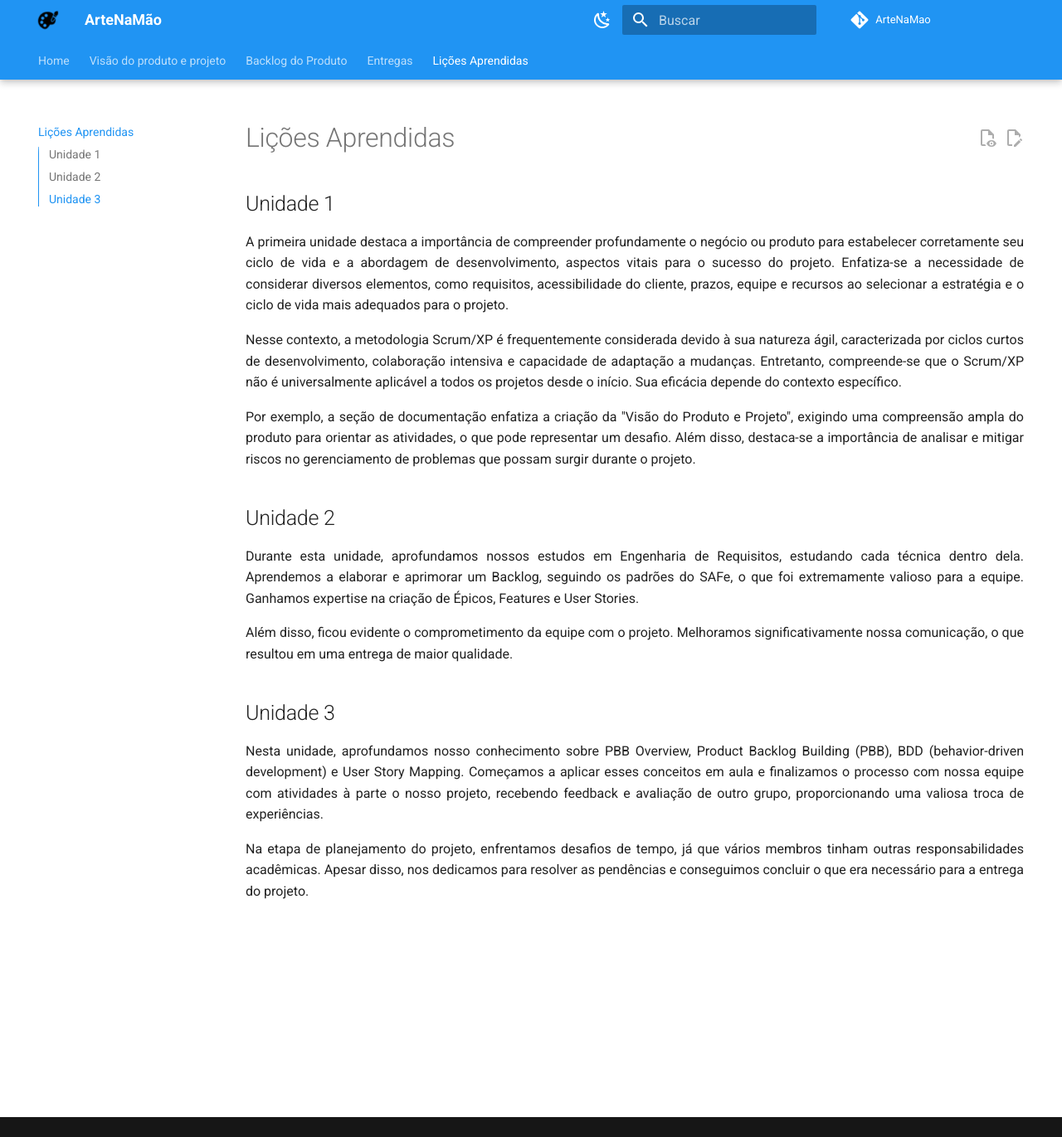
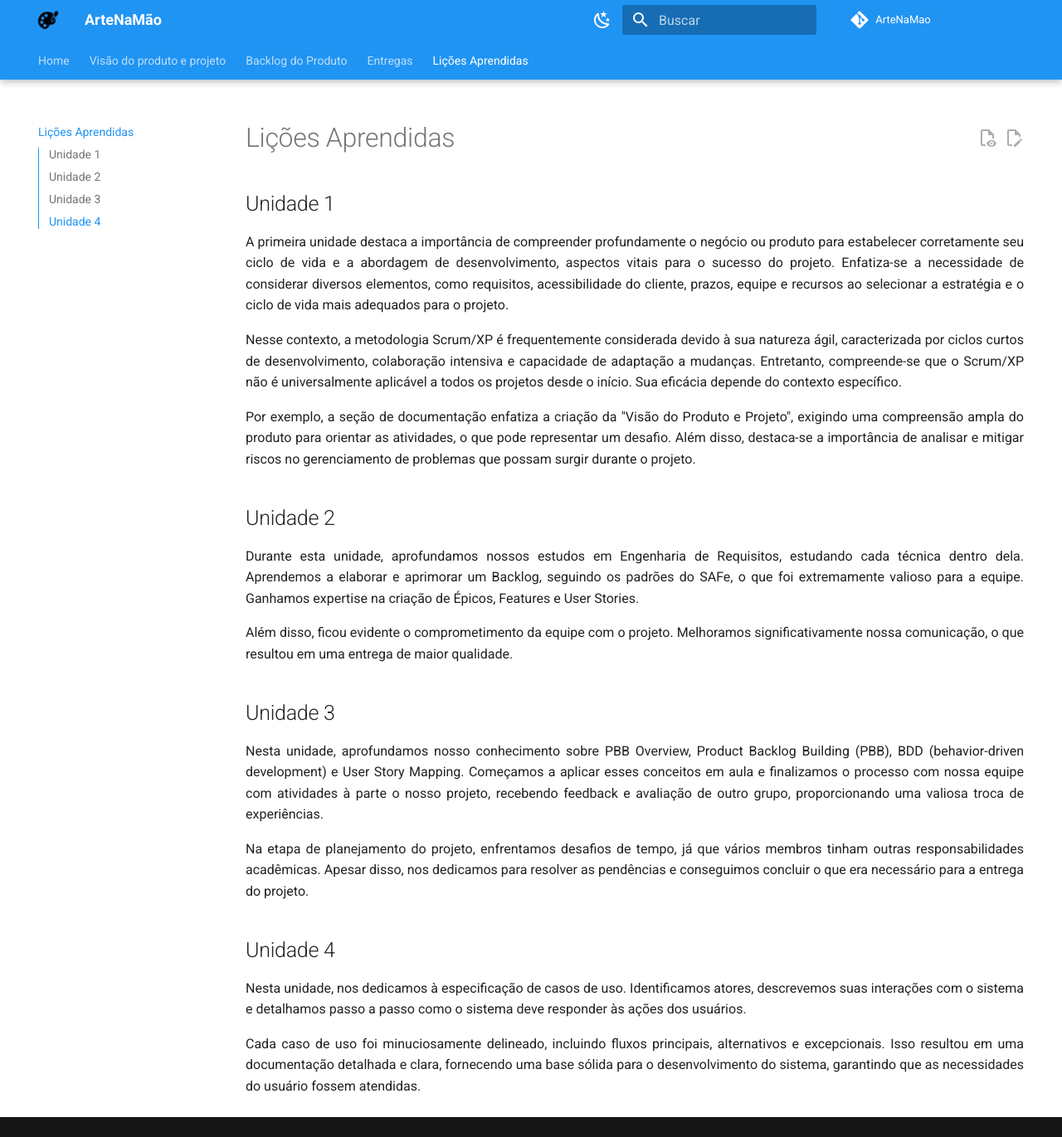
Before and after one commit to mdsreq-fga-unb/2023.2-ArteNaMao, an MkDocs documentation site: the page built from docs/licoes/unidade-2.md, in a window 1280 px wide and 1371 px high. Shown: the whole window at 83% size. Built offline with MkDocs 1.6.1 and Material for MkDocs 9.7.7, drawn with Linux system fonts in a browser that asks for light colours; comment, search, counter and statistics services are not loaded.

Commit message:
update gitpages

```diff
--- a/docs/licoes/unidade-2.md
+++ b/docs/licoes/unidade-2.md
@@ -31,3 +31,13 @@ Além disso, ficou evidente o comprometimento da equipe com o projeto. Melhoramo
 <p style="text-align: justify;">
 Na etapa de planejamento do projeto, enfrentamos desafios de tempo, já que vários membros tinham outras responsabilidades acadêmicas. Apesar disso, nos dedicamos para resolver as pendências e conseguimos concluir o que era necessário para a entrega do projeto.
 </p>
+
+## Unidade 4
+
+<p style="text-align: justify;">
+Nesta unidade, nos dedicamos à especificação de casos de uso. Identificamos atores, descrevemos suas interações com o sistema e detalhamos passo a passo como o sistema deve responder às ações dos usuários.
+</p>
+
+<p style="text-align: justify;">
+Cada caso de uso foi minuciosamente delineado, incluindo fluxos principais, alternativos e excepcionais. Isso resultou em uma documentação detalhada e clara, fornecendo uma base sólida para o desenvolvimento do sistema, garantindo que as necessidades do usuário fossem atendidas.
+</p>
--- a/mkdocs.yml
+++ b/mkdocs.yml
@@ -19,7 +19,7 @@ theme:
   language: pt
   favicon: assets/pincel.png
   logo: assets/pincel.png
-  usm: docs/assets/User-Story-Map-Framework-_1_.png
+  usm: (image-1.png)
   features:
     - navigation.tabs
     - navigation.tabs.sticky
```
Also changed, not shown: docs/entregas/unidade-3.md (+29 -1 lines), docs/entregas/image-10.png (added), docs/entregas/image-11.png (added), docs/entregas/image-12.png (added), docs/entregas/image-13.png (added), docs/entregas/image-14.png (added), docs/entregas/image-15.png (added), docs/entregas/image-16.png (added), docs/entregas/image-2.png (added), docs/entregas/image-3.png (added), docs/entregas/image-4.png (added), docs/entregas/image-5.png (added), docs/entregas/image-6.png (added), docs/entregas/image-7.png (added), 2 more files.
